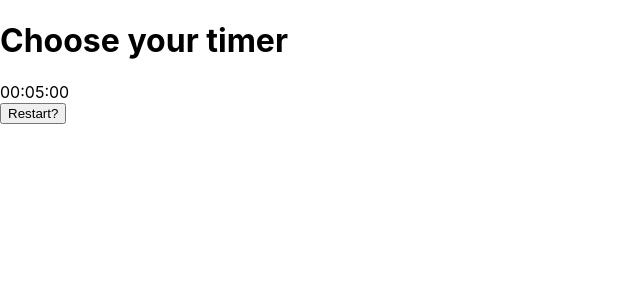
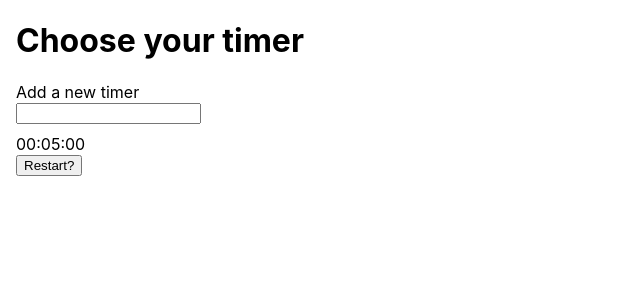
Before and after one commit to baldore/daily-timers-react, a Next.js app: page / in a window 1280 px wide. Shown: the top 300 px of the page, without its empty margins (0-640 px from the left). Built offline with nearby package versions, Linux system fonts and the light colour scheme.

Commit message:
Update next.js to work correctly with styled-components

```diff
--- a/src/components/Timer.tsx
+++ b/src/components/Timer.tsx
@@ -2,6 +2,7 @@
 import useTimer from '../hooks/useTimer'
 import { notify } from '../utils/notification'
 import { secondsToTime } from '../utils/time'
+import TimerInput from './TimerInput'
 
 function Timer(): JSX.Element {
   const { count, isDone, restartTimer } = useTimer({
@@ -17,6 +18,7 @@
 
   return (
     <div>
+      <TimerInput />
       <div>
         {hours}:{minutes}:{seconds}
       </div>
--- /dev/null
+++ b/src/components/TimerInput.tsx
@@ -0,0 +1,21 @@
+import styled from 'styled-components'
+
+const InputContainer = styled.label({
+  display: 'block',
+  marginBottom: '10px',
+})
+
+const TimerLabel = styled.span({
+  display: 'block',
+})
+
+function TimerInput(): JSX.Element {
+  return (
+    <InputContainer htmlFor="timer">
+      <TimerLabel>Add a new timer</TimerLabel>
+      <input type="text" id="timer" />
+    </InputContainer>
+  )
+}
+
+export default TimerInput
--- /dev/null
+++ b/src/pages/_document.tsx
@@ -0,0 +1,30 @@
+import Document, { DocumentContext } from 'next/document'
+import { ServerStyleSheet } from 'styled-components'
+
+export default class MyDocument extends Document {
+  static async getInitialProps(ctx: DocumentContext) {
+    const sheet = new ServerStyleSheet()
+    const originalRenderPage = ctx.renderPage
+
+    try {
+      ctx.renderPage = () =>
+        originalRenderPage({
+          enhanceApp: (App) => (props) =>
+            sheet.collectStyles(<App {...props} />),
+        })
+
+      const initialProps = await Document.getInitialProps(ctx)
+      return {
+        ...initialProps,
+        styles: (
+          <>
+            {initialProps.styles}
+            {sheet.getStyleElement()}
+          </>
+        ),
+      }
+    } finally {
+      sheet.seal()
+    }
+  }
+}
--- a/src/pages/index.tsx
+++ b/src/pages/index.tsx
@@ -1,18 +1,23 @@
+import styled from 'styled-components'
 import Head from 'next/head'
 import Timer from '../components/Timer'
 
+const Container = styled.main({
+  padding: '0 16px',
+})
+
 export default function Home(): JSX.Element {
   return (
-    <div>
+    <>
       <Head>
         <title>Daily timers</title>
         <link rel="icon" href="/favicon.ico" />
       </Head>
 
-      <main>
+      <Container>
         <h1>Choose your timer</h1>
         <Timer />
-      </main>
-    </div>
+      </Container>
+    </>
   )
 }
```
Also changed, not shown: .babelrc (added).
